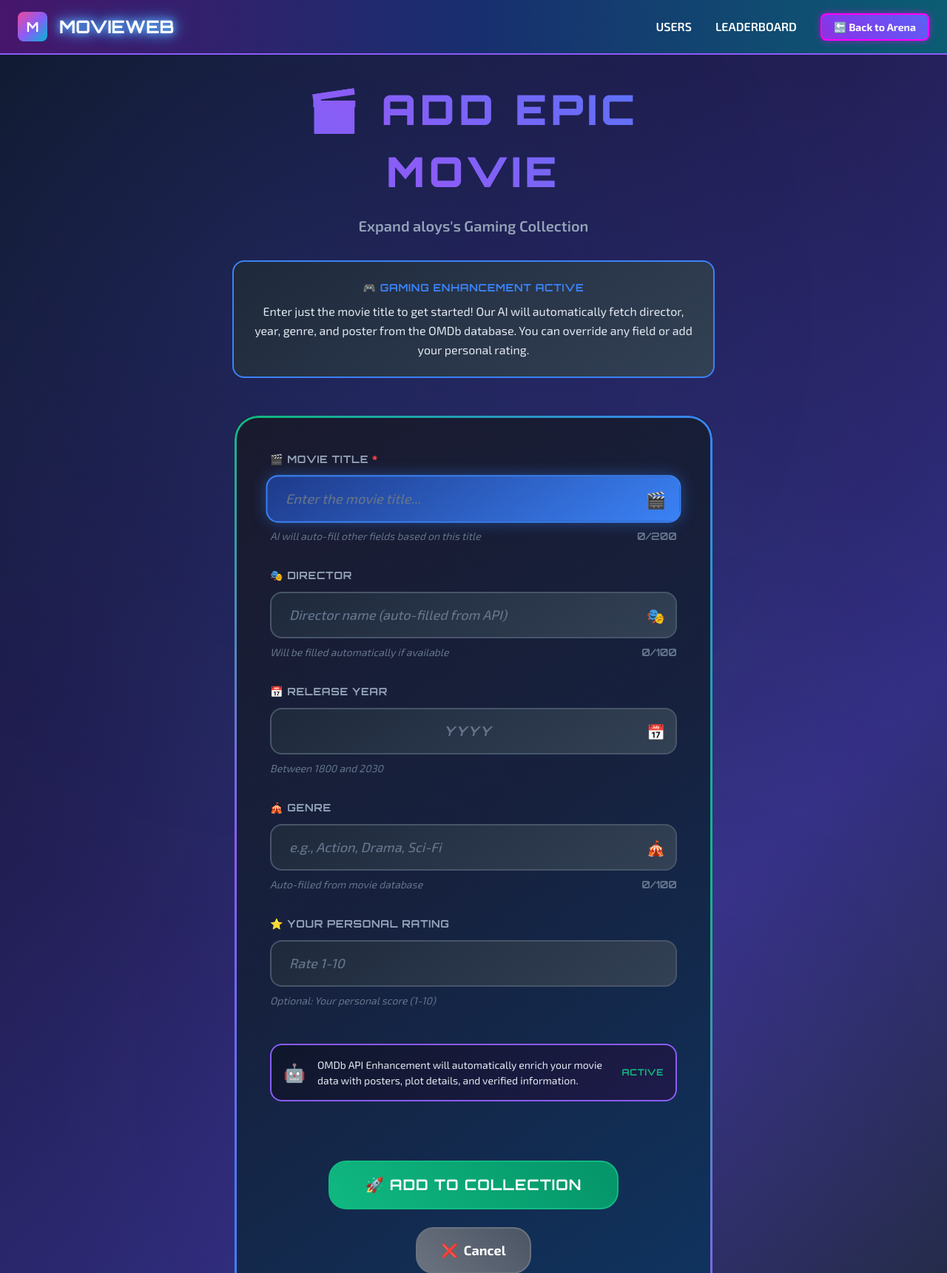
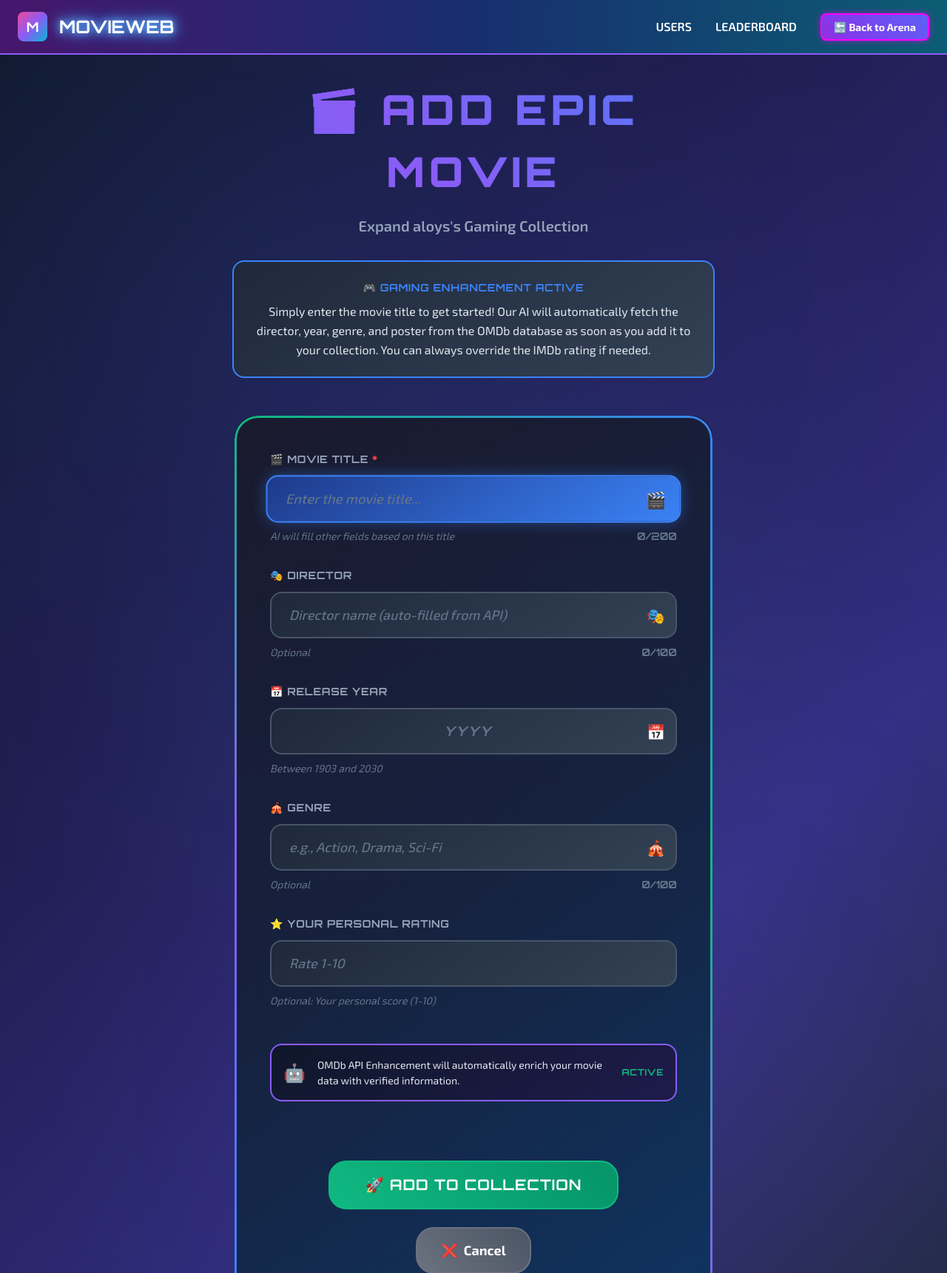
Before and after one commit to Sammyduzit/movieweb_app, a Flask app: page /users/3/add_movie in a window 1280 px wide. Shown: the top 1721 px of the page at 74% size. Run offline with Flask 3, Linux system fonts and the light colour scheme; some libraries are stand-ins or nearby versions.

Commit message:
change info statements

```diff
--- a/templates/add_movie.html
+++ b/templates/add_movie.html
@@ -32,9 +32,10 @@ Add a new movie to your gaming collection and challenge your movie knowledge!
             <div class="form-instructions">
                 <div class="form-instructions-title">🎮 Gaming Enhancement Active</div>
                 <p>
-                    Enter just the movie title to get started! Our AI will automatically fetch
-                    director, year, genre, and poster from the OMDb database. You can override
-                    any field or add your personal rating.
+                    Simply enter the movie title to get started! Our AI will automatically
+                    fetch the director, year, genre, and poster from the OMDb database as
+                    soon as you add it to your collection. You can always override the IMDb
+                    rating if needed.
                 </p>
             </div>
         </div>
@@ -59,7 +60,7 @@ Add a new movie to your gaming collection and challenge your movie knowledge!
                         <span class="field-icon">🎬</span>
                     </div>
                     <div class="field-enhancement">
-                        <span class="field-hint">AI will auto-fill other fields based on this title</span>
+                        <span class="field-hint">AI will fill other fields based on this title</span>
                         <span class="field-counter" id="titleCounter">0/200</span>
                     </div>
                 </div>
@@ -77,7 +78,7 @@ Add a new movie to your gaming collection and challenge your movie knowledge!
                         <span class="field-icon">🎭</span>
                     </div>
                     <div class="field-enhancement">
-                        <span class="field-hint">Will be filled automatically if available</span>
+                        <span class="field-hint">Optional</span>
                         <span class="field-counter" id="directorCounter">0/100</span>
                     </div>
                 </div>
@@ -97,7 +98,7 @@ Add a new movie to your gaming collection and challenge your movie knowledge!
                         <span class="field-icon">📅</span>
                     </div>
                     <div class="field-enhancement">
-                        <span class="field-hint">Between 1800 and 2030</span>
+                        <span class="field-hint">Between 1903 and 2030</span>
                     </div>
                 </div>
 
@@ -114,7 +115,7 @@ Add a new movie to your gaming collection and challenge your movie knowledge!
                         <span class="field-icon">🎪</span>
                     </div>
                     <div class="field-enhancement">
-                        <span class="field-hint">Auto-filled from movie database</span>
+                        <span class="field-hint">Optional</span>
                         <span class="field-counter" id="genreCounter">0/100</span>
                     </div>
                 </div>
@@ -143,7 +144,7 @@ Add a new movie to your gaming collection and challenge your movie knowledge!
                     <div class="api-icon">🤖</div>
                     <div class="api-text">
                         OMDb API Enhancement will automatically enrich your movie data with
-                        posters, plot details, and verified information.
+                        verified information.
                     </div>
                     <div class="api-status">Active</div>
                 </div>
```
